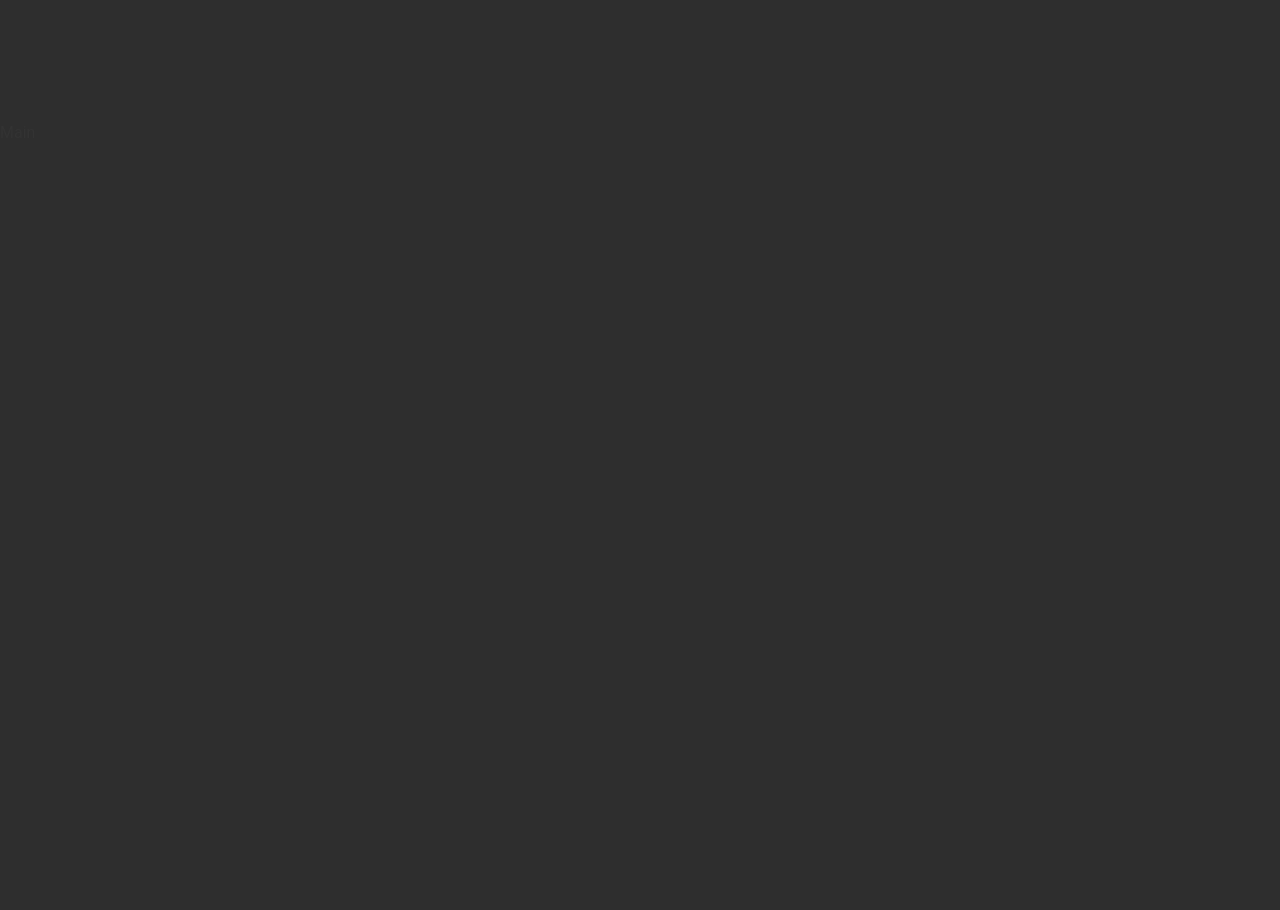
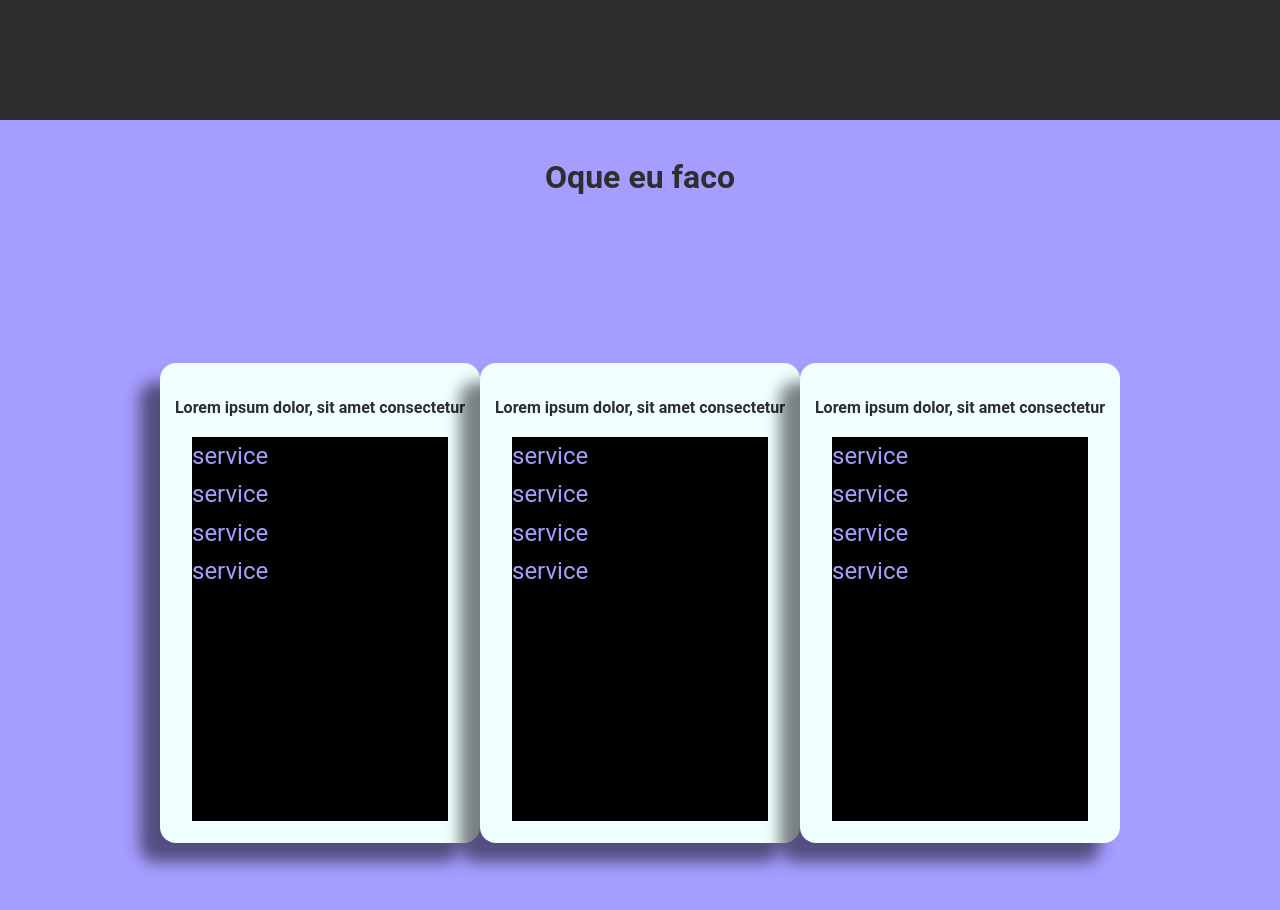
Before and after one commit to GabrielNBS/repository, a React (Create React App) app: page / in a window 1280 px wide. Shown: the part 680-1590 px from the top of the page. Built offline with nearby package versions, Linux system fonts and the light colour scheme.

Commit message:
feat: create SkillCard and Card component

```diff
--- a/src/Components/Header/styles.ts
+++ b/src/Components/Header/styles.ts
@@ -14,6 +14,7 @@ export const Header = styled.header`
   align-items: center;
   background-color: ${(props) => props.theme.colors.primary};
   box-shadow: 0 0 15px rgba(0, 0, 0, 0.2);
+  z-index: 1;
 
   ul {
     display: flex;
--- /dev/null
+++ b/src/Components/SkillCard/SkillCard.tsx
@@ -0,0 +1,17 @@
+import React from 'react'
+import { Card } from './styles'
+import { Title } from '../Text/styles'
+
+export default function SkillCard() {
+  return (
+    <Card>
+      <Title as={'h2'}>Lorem ipsum dolor, sit amet consectetur</Title>
+      <ul>
+        <li>service</li>
+        <li>service</li>
+        <li>service</li>
+        <li>service</li>
+      </ul>
+    </Card>
+  )
+}
--- /dev/null
+++ b/src/Components/SkillCard/styles.ts
@@ -0,0 +1,25 @@
+import styled from 'styled-components'
+import { Title } from '../Text/styles'
+
+export const Card = styled.div`
+  display: flex;
+  flex-direction: column;
+  align-items: center;
+  background-color: azure;
+  height: 480px;
+  width: 360px;
+  border-radius: 16px;
+  box-shadow: -20px 19px 15px rgba(0, 0, 0, 0.5);
+
+  ul {
+    align-items: flex-start;
+    background-color: black;
+    width: 80%;
+    height: 80%;
+
+    li {
+      font-size: 1.5rem;
+      color: ${(props) => props.theme.colors.secondary};
+    }
+  }
+`
--- a/src/Components/SocialNavBar/styles.ts
+++ b/src/Components/SocialNavBar/styles.ts
@@ -9,7 +9,7 @@ export const SocialLinks = styled.aside`
   top: 50%;
   transform: translateY(-50%);
   border-radius: 0 1rem 1rem 0;
-  box-shadow: 8px 11px 5px 0px rgba(250, 0, 0, 0.4);
+  box-shadow: 8px 11px 10px rgba(250, 0, 0, 0.4);
   color: white;
 
   ul {
--- a/src/Components/Text/styles.ts
+++ b/src/Components/Text/styles.ts
@@ -11,7 +11,7 @@ export const Title = styled.h1<TitlesProps>`
       case 'h1':
         return 'blue' // Cor para H1
       case 'h2':
-        return (props) => props.theme.colors.secondary // Cor para H2
+        return (props) => props.theme.colors.primary // Cor para H2
       case 'h3':
         return 'red' // Cor para H3
       default:
--- a/src/Containers/Main/Main.tsx
+++ b/src/Containers/Main/Main.tsx
@@ -1,6 +1,19 @@
 import React from 'react'
-import { Container } from './styles'
+import * as S from './styles'
+import { Title } from '../../Components/Text/styles'
+import SkillCard from '../../Components/SkillCard/SkillCard'
 
 export default function Main() {
-  return <Container>Main</Container>
+  return (
+    <S.Main>
+      <Title className="centralized" as={'h2'} $medium>
+        Oque eu faco
+      </Title>
+      <S.SkillsContainer>
+        <SkillCard />
+        <SkillCard />
+        <SkillCard />
+      </S.SkillsContainer>
+    </S.Main>
+  )
 }
--- a/src/Containers/Main/styles.ts
+++ b/src/Containers/Main/styles.ts
@@ -1,6 +1,18 @@
 import styled from 'styled-components'
+import { Title } from '../../Components/Text/styles'
 
-export const Container = styled.main`
+export const Main = styled.main`
   height: 100vh;
   width: 100vw;
+  background-color: ${(props) => props.theme.colors.secondary};
+
+  ${Title} {
+    padding-top: 2rem;
+    margin-bottom: 1rem;
+  }
 `
+export const SkillsContainer = styled.div`
+  display: flex;
+  justify-content: space-evenly;
+  margin: 10rem;
+`
--- a/src/styles/GlobalStyle.tsx
+++ b/src/styles/GlobalStyle.tsx
@@ -32,6 +32,12 @@ const GlobalStyle = createGlobalStyle`
     margin: 0 auto;
   }
 
+  .centralized {
+    display: flex;
+    justify-content: center;
+    align-items: center;
+  }
+
   button {
     font-family: inherit;
     cursor: pointer;
```
